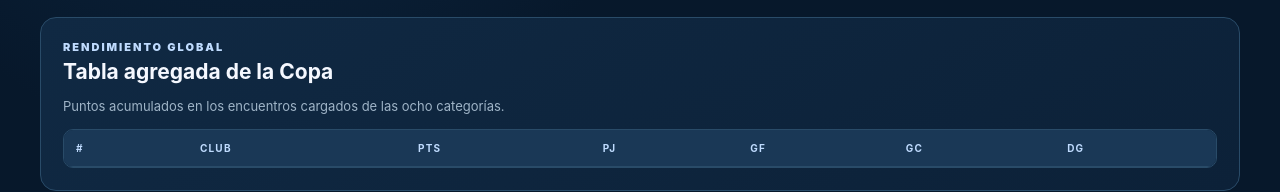
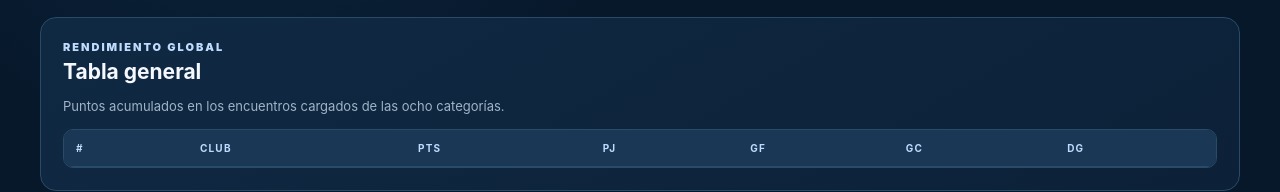
Before and after one commit to DEMAMF/liga-metropolitana, a plain HTML site: page copa.html in a window 1280 px wide. Shown: the part 895-1087 px from the top of the page. Drawn offline with Linux system fonts and the light colour scheme; a script that the page names is missing.

Commit message:
Cambiar título de tabla agregada a tabla general

```diff
--- a/copa.html
+++ b/copa.html
@@ -31,7 +31,7 @@ main{max-width:1240px;margin:auto;padding:28px 20px 60px}.hero{border:1px solid
 <div id="copaStatus" class="status">Conectando con Supabase…</div>
 <section class="panel"><div class="kicker">Categorías oficiales</div><h2>8 categorías participantes</h2><div style="display:flex;flex-wrap:wrap;gap:8px;margin-top:14px"><span style="padding:8px 11px;border:1px solid var(--line);border-radius:8px;background:#173653;color:var(--mint);font-size:12px;font-weight:700">Sub-17 Femenino</span><span style="padding:8px 11px;border:1px solid var(--line);border-radius:8px;background:#173653;color:var(--mint);font-size:12px;font-weight:700">1ª Femenino</span><span style="padding:8px 11px;border:1px solid var(--line);border-radius:8px;background:#173653;color:var(--mint);font-size:12px;font-weight:700">6ª División</span><span style="padding:8px 11px;border:1px solid var(--line);border-radius:8px;background:#173653;color:var(--mint);font-size:12px;font-weight:700">5ª División</span><span style="padding:8px 11px;border:1px solid var(--line);border-radius:8px;background:#173653;color:var(--mint);font-size:12px;font-weight:700">4ª División</span><span style="padding:8px 11px;border:1px solid var(--line);border-radius:8px;background:#173653;color:var(--mint);font-size:12px;font-weight:700">3ª División</span><span style="padding:8px 11px;border:1px solid var(--line);border-radius:8px;background:#173653;color:var(--mint);font-size:12px;font-weight:700">1ª División</span><span style="padding:8px 11px;border:1px solid var(--line);border-radius:8px;background:#173653;color:var(--mint);font-size:12px;font-weight:700">Senior</span></div></section>
 <section class="panel"><div class="kicker">Eliminación directa</div><h2>El camino a la final</h2><p class="sub">Villa Coll avanza directamente a semifinales. Los demás seis clubes disputan los tres cruces de cuartos.</p><div id="copaBracket" class="rounds"></div></section>
-<section class="panel" id="copaTabla"><div class="kicker">Rendimiento global</div><h2>Tabla agregada de la Copa</h2><p class="sub">Puntos acumulados en los encuentros cargados de las ocho categorías.</p><div class="scroll"><table><thead><tr><th>#</th><th>Club</th><th>PTS</th><th>PJ</th><th>GF</th><th>GC</th><th>DG</th></tr></thead><tbody id="copaAggregate"></tbody></table></div></section>
+<section class="panel" id="copaTabla"><div class="kicker">Rendimiento global</div><h2>Tabla general</h2><p class="sub">Puntos acumulados en los encuentros cargados de las ocho categorías.</p><div class="scroll"><table><thead><tr><th>#</th><th>Club</th><th>PTS</th><th>PJ</th><th>GF</th><th>GC</th><th>DG</th></tr></thead><tbody id="copaAggregate"></tbody></table></div></section>
 <section class="layout">
 <div class="panel" id="copaGoleadores"><div class="kicker">Goleadores</div><h2>Tabla de goleadores</h2><label style="max-width:300px">Categoría<select id="copaScorerCategory"></select></label><div class="scroll" style="margin-top:12px"><table><thead><tr><th>Jugador/a</th><th>Club</th><th>Goles</th></tr></thead><tbody id="copaScorers"></tbody></table></div></div>
 <div class="panel"><div class="kicker">Juego limpio</div><h2>Fair Play</h2><p class="sub">Amarilla = 1 punto · Roja = 3 puntos. Menor puntaje es mejor.</p><div class="scroll"><table><thead><tr><th>#</th><th>Club</th><th>Penalización</th></tr></thead><tbody id="copaFairplay"></tbody></table></div></div>
```
